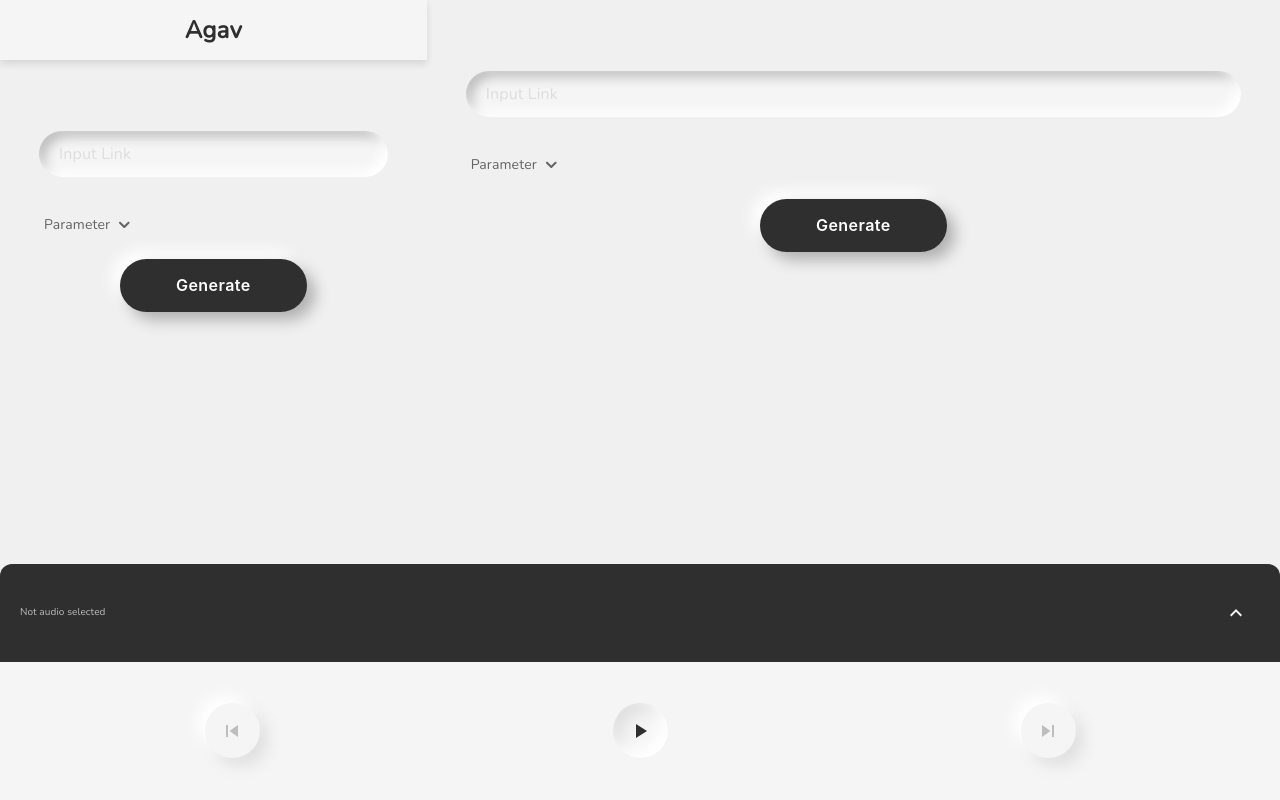
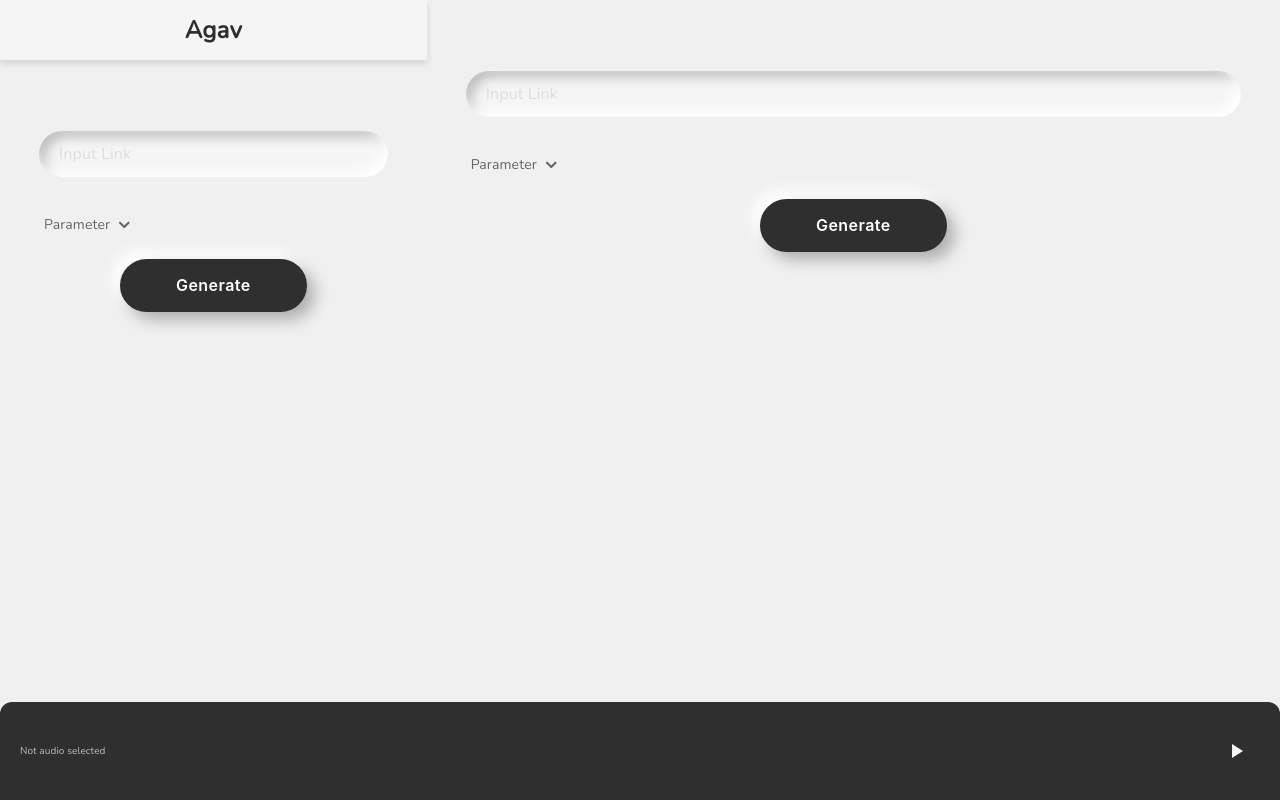
Before and after one commit to CandraJengger/agav, a React (Create React App) app: page / in a window 1280 px wide. Built offline with nearby package versions, Linux system fonts and the light colour scheme.

Commit message:
Update MiniAudio Component

```diff
--- a/src/App.js
+++ b/src/App.js
@@ -100,11 +100,11 @@ function App() {
             />
           )}
 
-          <AudioPlayer audio={currentAudio} />
+          {/* <AudioPlayer audio={currentAudio} /> */}
         </Grid>
       </Grid>
       {/* Belum onPause */}
-      {/* <MiniAudio audio={currentAudio} playAudio={handleAudioPlay} fixed /> */}
+      <MiniAudio audio={currentAudio} fixed />
     </AppLayout>
   );
 }
--- a/src/components/moleculs/MiniAudio/index.js
+++ b/src/components/moleculs/MiniAudio/index.js
@@ -1,4 +1,4 @@
-import React from 'react';
+import React, { useState } from 'react';
 import { makeStyles } from '@material-ui/core/styles';
 import Box from '@material-ui/core/Box';
 import Typography from '@material-ui/core/Typography';
@@ -14,16 +14,22 @@ const MiniAudio = ({
   audio,
   play,
   onClick,
+  playAudio,
   customIcon,
   icon,
   style,
   fixed,
 }) => {
   const classes = useStyles();
+  const [isPlaying, setIsPlaying] = useState(false);
 
   React.useEffect(() => {
     console.log('mini audio', audio?.title);
   }, [audio]);
+
+  const togglePlay = () => {
+    setIsPlaying(!isPlaying);
+  };
 
   const getFixed = () => {
     if (fixed) {
@@ -46,10 +52,10 @@ const MiniAudio = ({
         </Typography>
       </Box>
 
-      <IconButton onClick={onClick}>
+      <IconButton onClick={togglePlay}>
         {customIcon ? (
           icon
-        ) : play ? (
+        ) : isPlaying ? (
           <PauseIcon style={{ color: colors.secondary }} />
         ) : (
           <PlayArrowIcon style={{ color: colors.secondary }} />
```
